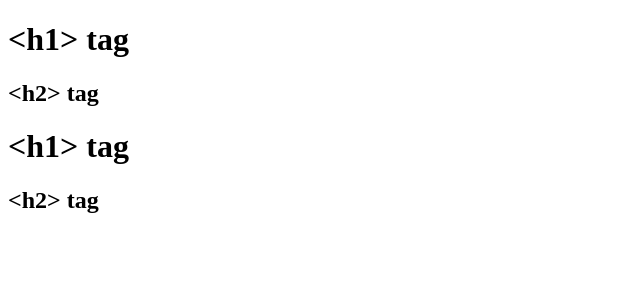
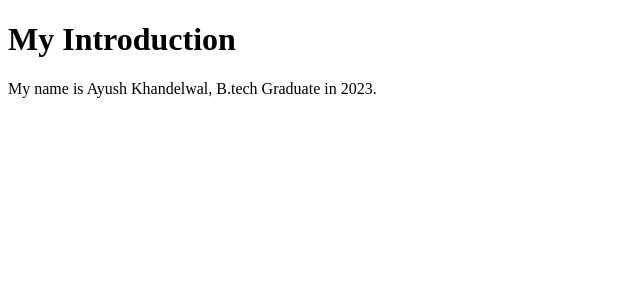
Before and after one commit to ayush-pr0/namaste-react, a React (Vite) app: page / in a window 1280 px wide. Shown: the top 300 px of the page, without its empty margins (0-640 px from the left). Built offline with nearby package versions, Linux system fonts and the light colour scheme.

Commit message:
day 3 done

```diff
--- a/App.js
+++ b/App.js
@@ -1,18 +1,32 @@
 import React from "react";
 import ReactDOM from "react-dom/client";
 
-const div = React.createElement('div', {id: "parent"},
-                [
-                    React.createElement('div', {id: "child-1"},
-                    [
-                        React.createElement('h1', {}, "<h1> tag"), React.createElement('h2', {}, "<h2> tag")
-                    ]),
-                    React.createElement('div', {id: "child-2"},
-                    [
-                        React.createElement('h1', {}, "<h1> tag"), React.createElement('h2', {}, "<h2> tag")
-                    ])
-                ]
-            );
+// const div = React.createElement('div', {id: "parent"},
+//                 [
+//                     React.createElement('div', {id: "child-1"},
+//                     [
+//                         React.createElement('h1', {}, "<h1> tag"), React.createElement('h2', {}, "<h2> tag")
+//                     ]),
+//                     React.createElement('div', {id: "child-2"},
+//                     [
+//                         React.createElement('h1', {}, "<h1> tag"), React.createElement('h2', {}, "<h2> tag")
+//                     ])
+//                 ]
+//             );
 
-const root = ReactDOM.createRoot(document.getElementById('root'));
-root.render(div);
+// JSX => React.createElement => ReactElement (JS Object) => HTMLElement (when Rendered)
+const Title = () => {
+  return <h1>My Introduction</h1>;
+};
+
+const DivElement = () => {
+  return (
+    <div className="container">
+      <Title />
+      <p>My name is Ayush Khandelwal, B.tech Graduate in 2023.</p>
+    </div>
+  );
+};
+
+const root = ReactDOM.createRoot(document.getElementById("root"));
+root.render(<DivElement />);
--- a/package.json
+++ b/package.json
@@ -4,6 +4,8 @@
   "description": "Namaste React",
   "main": "App.js",
   "scripts": {
+    "start": "parcel index.html",
+    "build": "parcel build index.html",
     "test": "jest"
   },
   "repository": {
```
